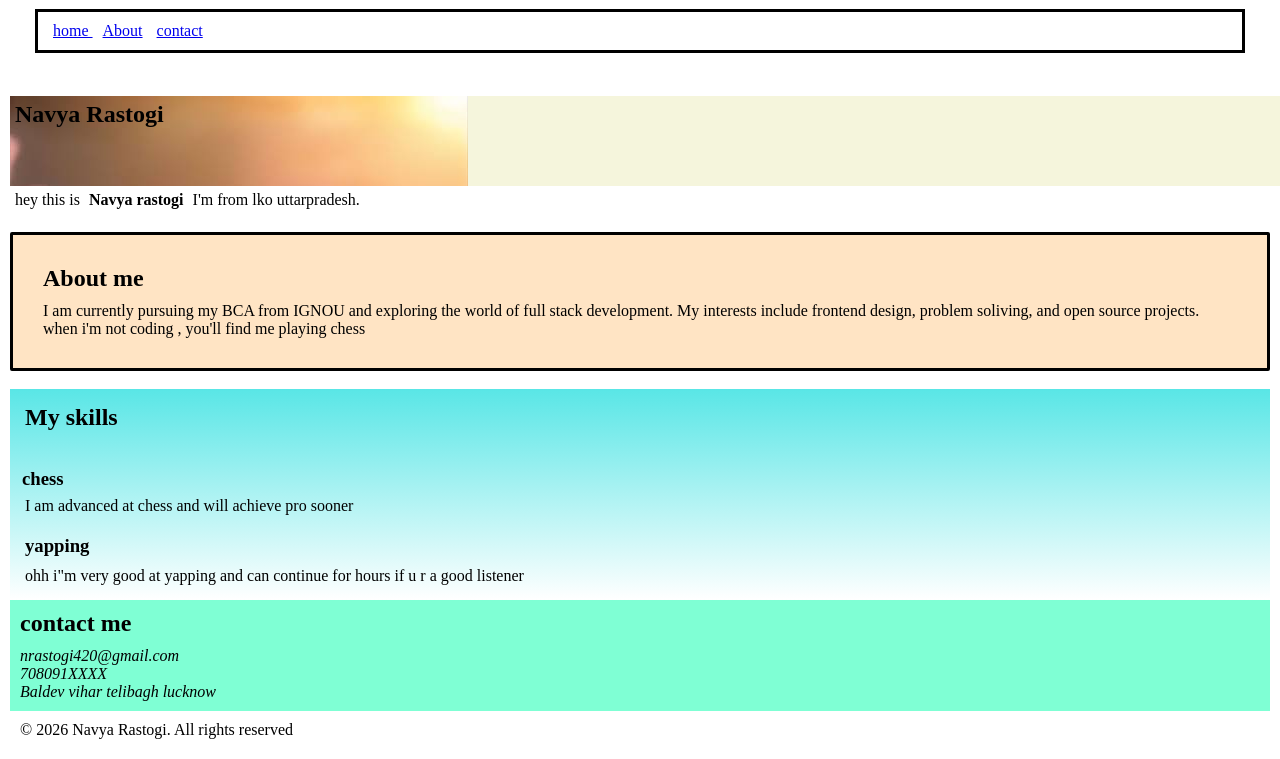
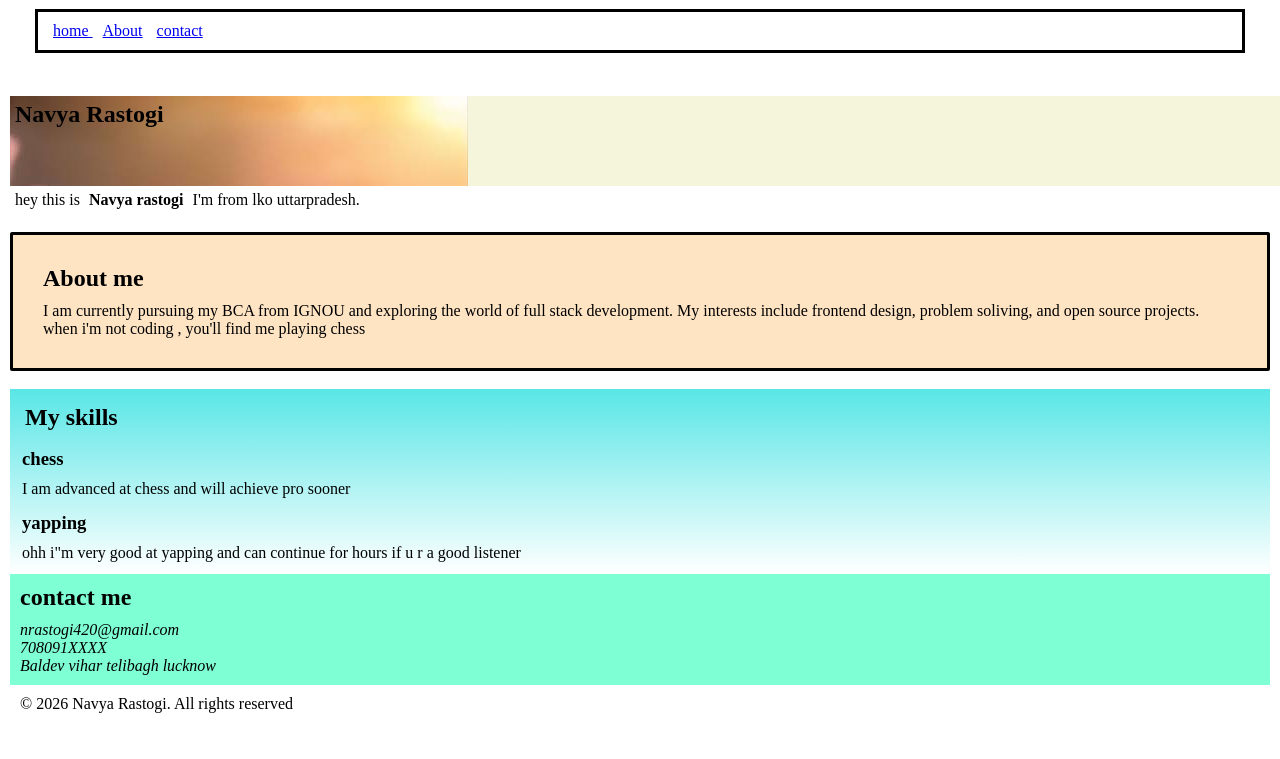
Before and after one commit to navyaq-ux/new, a plain HTML site: page index.html in a window 1280 px wide. Shown: the part 73-832 px from the top of the page. After the commit the page ends 806 px from the top, so only its background shows below. Drawn offline with Linux system fonts and the light colour scheme.

Commit message:
deletion

```diff
--- a/index.html
+++ b/index.html
@@ -54,17 +54,12 @@
             <h2>
                 My skills
             </h2>
-            <div class="skills-grid">
-                <div class="skill-card">
 
 
-                </div>
-
-            </div>
 
         </div>
-        <div class="skill-card">
-            <h3 class="chess">
+        <div class="card">
+            <h3>
                 chess
             </h3>
             <p>
@@ -72,7 +67,7 @@
             </p>
 
         </div>
-        <div class="skill-card">
+        <div class="card">
             <h3>
                 yapping
             </h3>
--- a/style.css
+++ b/style.css
@@ -32,7 +32,7 @@ background-color: rgb(245, 238, 238);}
     background: linear-gradient(rgb(89, 230, 230),white);
 
 }
-.chess{
+.card{
     border-radius: round;
     padding: 2px;
     border-color: blueviolet;
```
